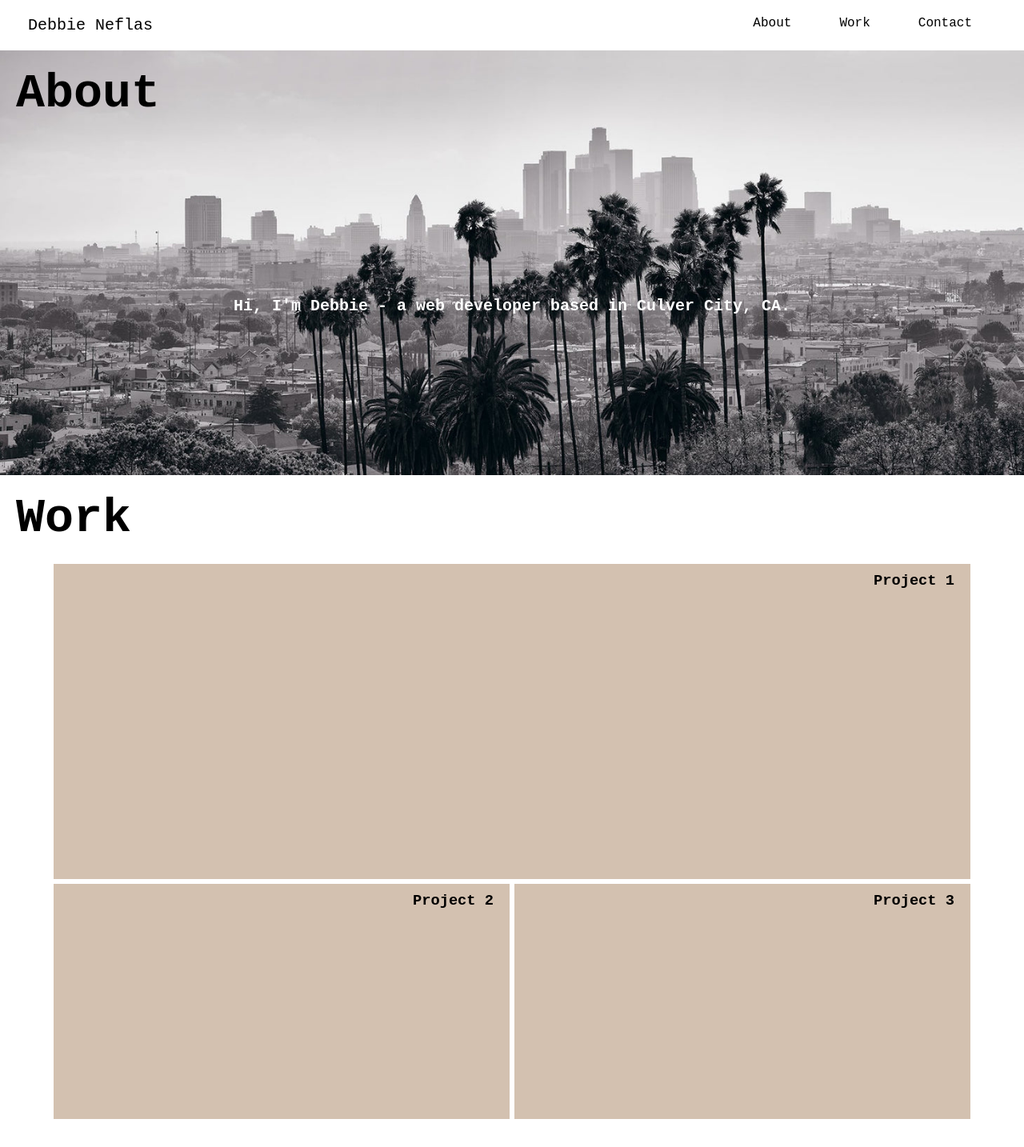
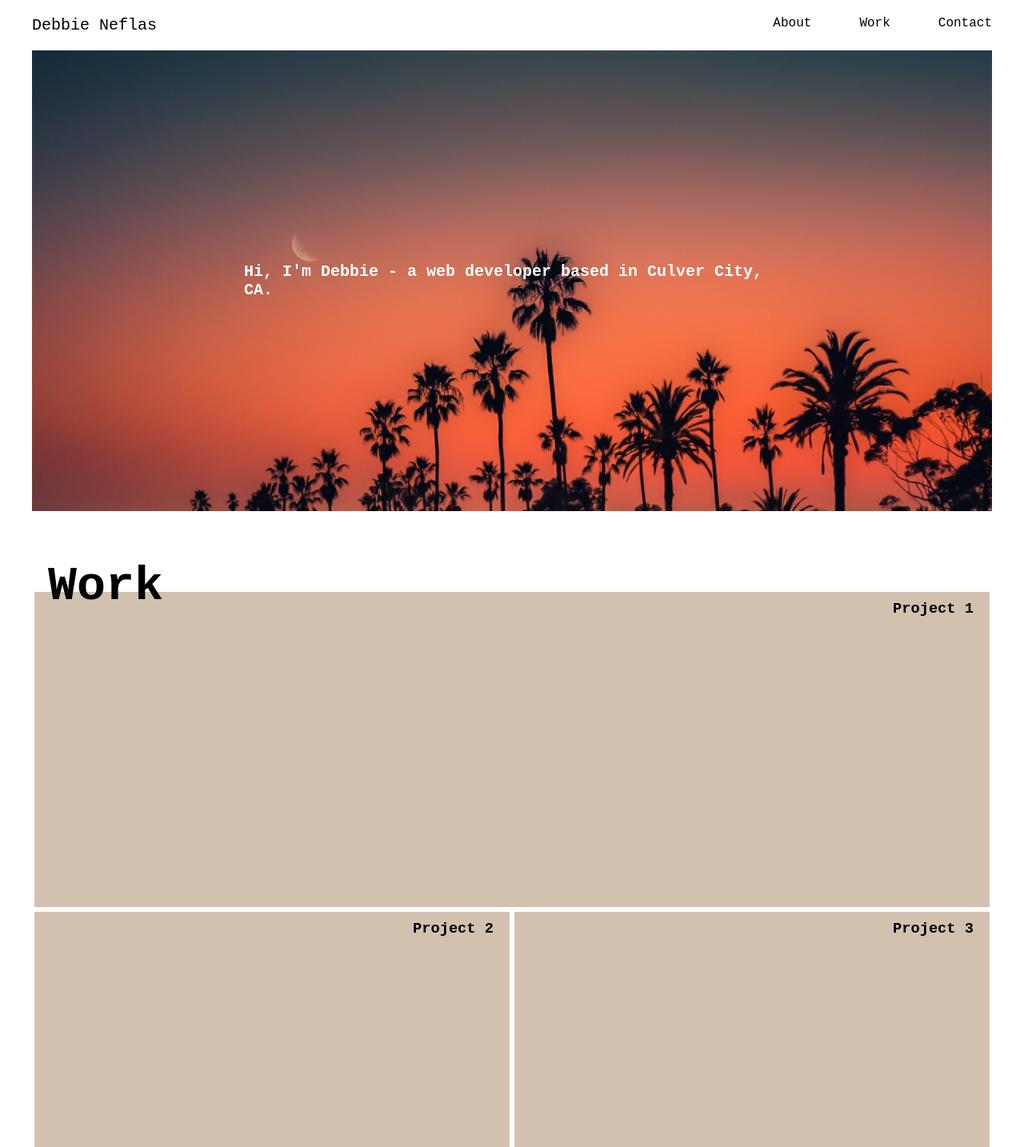
Before and after one commit to dneflas/portfolio, a plain HTML site: page index.html in a window 1280 px wide. Shown: the top 1434 px of the page at 80% size. Drawn offline with Linux system fonts and the light colour scheme.

Commit message:
add HTML content and CSS

```diff
--- a/assets/css/style.css
+++ b/assets/css/style.css
@@ -11,10 +11,16 @@ body {
 }
 
 header {
-    padding: 20px 35px;
+    margin: 0 40px;
+    padding: 20px 0;
     display: flex;
     justify-content: space-between;
     flex-wrap: wrap;
+    position: -webkit-sticky;
+    position: sticky;
+    top: 0px;
+    background-color: #fff;
+    z-index: 999;
 }
 
 header h1 {
@@ -27,12 +33,9 @@ header h1 a:hover {
 
 header a {
     text-decoration: none;
-    color: #000000;
+    color: #000;
 }
 
-header nav {
-    margin: 0 0;
-}
 
 header nav ul {
     display: flex;
@@ -43,50 +46,72 @@ header nav ul {
 }
 
 header nav ul li a{
-    padding: 0 20px;
-    margin: 0 10px;
+    margin-left: 60px;
 }
 
 header nav ul li a:hover {
     font-weight: bold;
 }
 
+footer {
+    margin: 0 40px 100px;
+}
+
 .intro {
-    background-image: url(../images/image-1.jpeg);
+    background-image: url(../images/image-4.jpg);
     background-size: cover;
     background-attachment: fixed;
+    padding: 65px;
+    margin: 0 40px 40px;
+}
+
+.intro h2 {
+    display: none;
+}
+
+.intro p{
+    font-size: 20px;
+    color: #fff;
+    font-weight: bold;
 }
 
 .section-titles {
     font-size: 60px;
-    margin: 20px 20px;
-    text-align: left;
-    justify-content: flex-start;
+    margin: 20px 20px -30px;
+    z-index: 998;
 
 }
+.projects {
+    margin: 0 40px 40px;
+}
 
-#work-section h3 {
+.projects h3 {
     text-align: end;
     padding: 10px 20px;
 }
 .project-large {
-    border: 3px solid #ffffff;
-    width: 90%;
+    border: 3px solid #fff;
+    width: 100%;
     background-image: url(../images/image-2.png);
     height: 400px;
 }
 
 .project-small {
-    margin-bottom: 20px;
-    border: 3px solid #ffffff;
-    width: 45%;
+    border: 3px solid #fff;
+    width: 50%;
     background-image: url(../images/image-2.png);
     height: 300px;
 
 }
 
-.project img {
-    width: 100%;
+.contact {
+    margin: 0 40px;
+}
+
+.flex-around {
+    display: flex;
+    flex-wrap: wrap;
+    justify-content: space-around;
 }
 
 .flex-start {
@@ -95,10 +120,10 @@ header nav ul li a:hover {
     justify-content: flex-start;
 }
 
-.flex-around {
+.flex-end {
     display: flex;
     flex-wrap: wrap;
-    justify-content: space-around;
+    justify-content: flex-end;
 }
 
 .flex-center {
@@ -107,19 +132,9 @@ header nav ul li a:hover {
     justify-content: center;
 }
 
-.flex-row h2 {
-
-}
-
-.about-section{
-
-}
-
 .intro p{
     padding: 200px;
     font-size: 20px;
     color: #ffffff;
     font-weight: bold;
-
-
 }
--- a/index.html
+++ b/index.html
@@ -30,7 +30,7 @@
 
         <!--About Section-->
         <section id="about-section" class="intro">
-            <div class="flex-start">
+            <div class="flex-end">
                 <h2 class="section-titles">About</h2>
             </div>
             <div class="flex-center">
@@ -41,12 +41,12 @@
         </section>
 
         <!-- Work Section-->
-        <section id="work-section">
+        <section id="work-section" class="projects">
             <div class="flex-start">
                 <h2 class="section-titles">Work</h2>
             </div>
 
-            <div class="flex-around">
+            <div class="flex-center">
                 <article class="project-large" href="#">
                     <h3>Project 1</h3>
                 </article>
@@ -61,12 +61,21 @@
             </div>
         </section>
 
-        <!--Contact Section -->
-        <section id="contact-section">
-            <h2 class="section-titles">Contact</h2>
-            <a href="mailto:debbieneflas@gmail.com">debbieneflas@gmail.com</a>
-            <br/>
-            <a href="https://github.com/dneflas">GitHub</a>
+        <!--Contact Section -->`
+        <section id="contact-section" class="contact">
+            <div class="flex-end">
+                <h2 class="section-titles">Contact</h2>
+            </div>
+            <div class="flex-around">
+                <div>
+                    <img src="./assets/images/image-1.png" alt="Headshot of self">
+                </div>
+                <div >
+                    <a href="mailto:debbieneflas@gmail.com">debbieneflas@gmail.com</a>
+                    <br/>
+                    <a href="https://github.com/dneflas">GitHub</a>
+                </div>
+            </div>
         </section>
 
         <!--Footer-->
```
Also changed, not shown: assets/images/image-1.jpeg (deleted), assets/images/image-1.png (added), assets/images/image-4.jpg (added).
